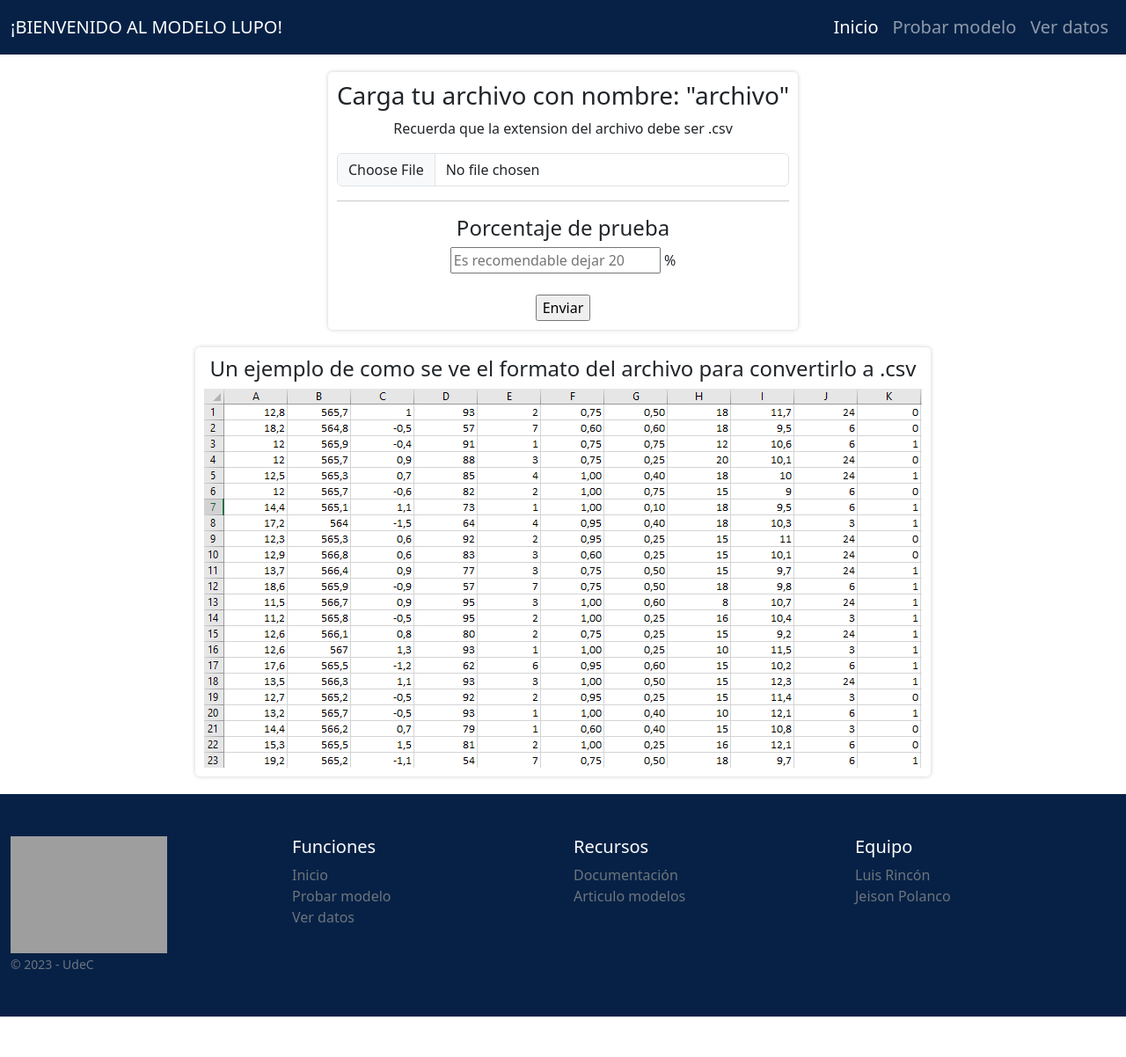
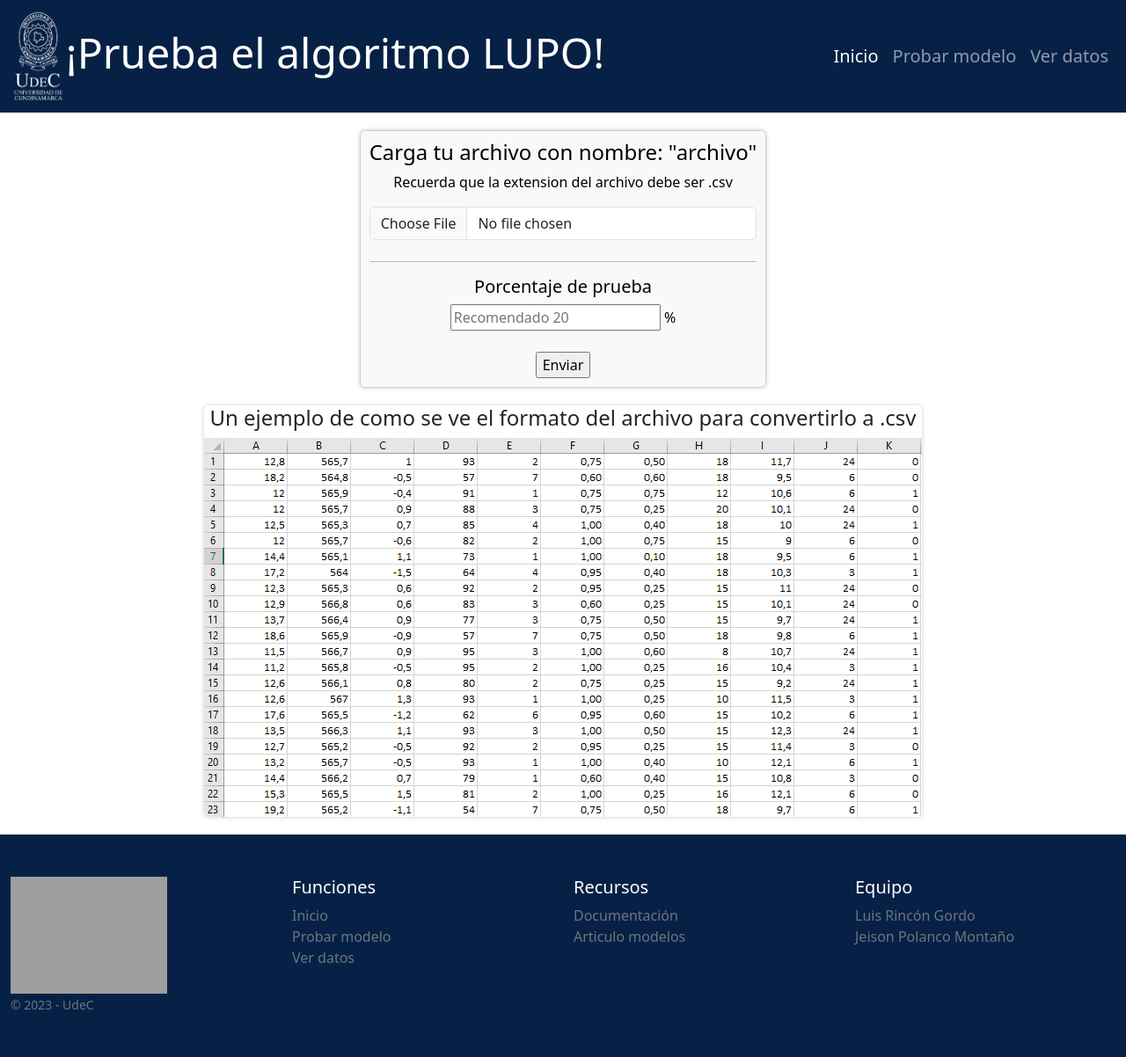
Before and after one commit to ThePolanco/Aplicativo_MCPP, a Flask app: page /prueba in a window 1280 px wide. Shown: the whole page at 88% size. Before the commit the page ends 1156 px from the top, so only its background shows below. Run offline with Flask 3, Linux system fonts and the light colour scheme; parts of the project's set-up code (start-up, migrations or seed data) failed here and were passed over; grey boxes are pictures that could not be loaded.

Commit message:
UPDATE styles

```diff
--- a/app_predicciones/src/static/css/estilos2.css
+++ b/app_predicciones/src/static/css/estilos2.css
@@ -103,10 +112,9 @@ body{
     height: 100%;
 }
 
-.area_subir,
-.muestra {
+.area_subir, .muestra {
     flex-basis: calc(50% - 10px);
-    padding: 10px;
+    padding: 0;
     background-color: #ffffff;
     margin-bottom: 20px;
     box-sizing: border-box;
@@ -114,6 +122,10 @@ body{
     border-radius: 5px;
     text-align: center;
     overflow: hidden;
+}
+
+.text-bg-light {
+    padding: 10px;
 }
 
 
--- a/app_predicciones/src/templates/prueba.html
+++ b/app_predicciones/src/templates/prueba.html
@@ -14,7 +14,11 @@
         <header class="header">
             <nav class="navbar navbar-expand-lg" data-bs-theme="dark">
                 <div class="container-fluid">
-                    <a class="navbar-brand">¡BIENVENIDO AL MODELO LUPO!</a>
+                    <img class="escudo"
+                        src="{{ url_for('static', filename = 'img/escudo1.png') }}"
+                        alt="UdeC Simbolo 1"
+                        style="display: inline-block; max-width: 5%; height: auto;">
+                    <h1 class="display-5 text-center" style="color: white;">¡Prueba el algoritmo LUPO!</h1>
                     <button class="navbar-toggler" type="button" data-bs-toggle="collapse" data-bs-target="#navbarSupportedContent" aria-controls="navbarSupportedContent" aria-expanded="false" aria-label="Toggle navigation">
                         <span class="navbar-toggler-icon"></span>
                     </button>
@@ -39,27 +43,27 @@
         </header>
         <div class="contenedor_test">
             <div class="area_subir">
-                <section>
-                    <h3>Carga tu archivo con nombre: "archivo"</h3>
+                    <div class="card text-bg-light">
+                        <h4>Carga tu archivo con nombre: "archivo"</h4>
                         <p>Recuerda que la extension del archivo debe ser .csv</p>
                         <!--Con el atributo accept para recibir solo archivos de tipo csv-->
                         <form action="/RTA" method="POST" enctype="multipart/form-data">
-                        <div class="input-group mb-3">
+                            <div class="input-group mb-4">
                                 <input type="file" class="form-control" accept=".csv" name="archivo">
                             </div>
                             <hr>
-                        <h4>Porcentaje de prueba</h4>
-                        <input type="text" id="test_sizee" name="test_size" placeholder="Es recomendable dejar 20" required> %
+                            <h5>Porcentaje de prueba</h5>
+                            <input type="text" id="test_sizee" name="test_size" placeholder="Recomendado 20" required> %
                             <br><br>
                             <input type="submit" value="Enviar">
                             <br>
                         </form>
-                </section>
+                    </div>
             </div>
             <div class="muestra">
                 <section>
                     <h4>Un ejemplo de como se ve el formato del archivo para convertirlo a .csv</h4>
-                    <img class="ejemplo" src="static/img/ejemplo.png">
+                    <img src="static/img/ejemplo.png" class="img-fluid" alt="ejemplo">
                 </section>
             </div>
         </div>
@@ -90,8 +94,8 @@
                 <div class="col-6 col-md">
                     <h5>Equipo</h5>
                         <ul class="list-unstyled text-small">
-                        <li><a class="link-secondary text-decoration-none" href="https://github.com/LuisCarlosRinconG">Luis Rincón</a></li>
-                        <li><a class="link-secondary text-decoration-none" href="https://linktr.ee/ThePolanco">Jeison Polanco</a></li>
+                        <li><a class="link-secondary text-decoration-none" href="https://github.com/LuisCarlosRinconG">Luis Rincón Gordo</a></li>
+                        <li><a class="link-secondary text-decoration-none" href="https://linktr.ee/ThePolanco">Jeison Polanco Montaño</a></li>
                         </ul>
                 </div>
             </div>
```
Also changed, not shown: other parts of app_predicciones/src/static/css/estilos2.css (+38 -6 lines), app_predicciones/src/templates/ResultadoModelo.html (+14 -3 lines), app_predicciones/src/templates/datos.html (+11 -5 lines), app_predicciones/src/templates/error_404.html (+10 -7 lines), app_predicciones/src/templates/index.html (+10 -6 lines). Lines whose indentation alone changed are shown as unchanged.
